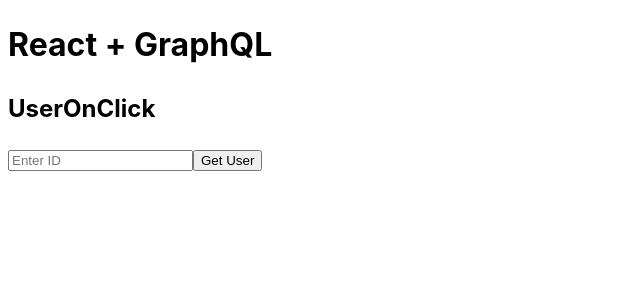
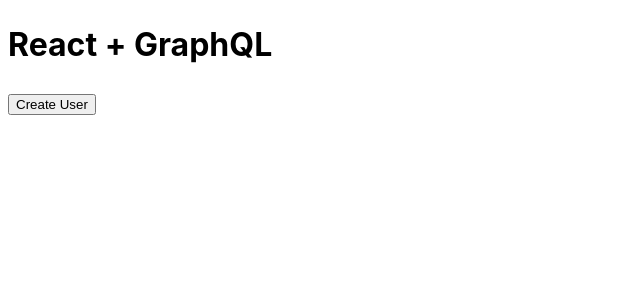
Before and after one commit to golabisib/learnReact, a React (Vite) app in the folder ReactGraphQL/: page / in a window 1280 px wide. Shown: the top 300 px of the page, without its empty margins (0-640 px from the left). Built offline with nearby package versions, Linux system fonts and the light colour scheme.

Commit message:
The useMutation hook is added

```diff
--- a/ReactGraphQL/src/App.jsx
+++ b/ReactGraphQL/src/App.jsx
@@ -1,7 +1,9 @@
 // import User from "./component/User"
 // import Users from "./component/Users"
+// import UserOnClick from "./component/UserOnClick"
 
-import UserOnClick from "./component/UserOnClick"
+import CreateUser from "./component/CreateUser"
+
 
 function App() {
 
@@ -10,7 +12,9 @@
     <h1>React + GraphQL</h1>
     {/* <User /> */}
     {/* <Users /> */}
-    <UserOnClick />
+    {/* <UserOnClick /> */}
+    <CreateUser />
+
     </>
   )
 }
--- /dev/null
+++ b/ReactGraphQL/src/component/CreateUser.jsx
@@ -0,0 +1,14 @@
+import { useMutation } from "@apollo/client"
+import { CREATE_USER } from "../graphql/mutation"
+
+function CreateUser() {
+    const [createUser, {loading, data, error, called}] = useMutation(CREATE_USER);
+    console.log({loading, data, error, called})
+  return (
+    <div>
+        <button type="button" onClick={() => createUser()}>Create User</button>
+    </div>
+  )
+}
+
+export default CreateUser
--- a/ReactGraphQL/src/graphql/mutation.js
+++ b/ReactGraphQL/src/graphql/mutation.js
@@ -0,0 +1,21 @@
+import { gql } from "@apollo/client";
+
+const CREATE_USER = gql`
+    mutation {
+        createUser (
+            input: {
+                name: "Roozbeh"
+                username: "Golabisib"
+                email: "roozbehJangjo@gmail.com"
+                phone: "09024995222"
+            }
+        ) {
+            id,
+            name,
+            email,
+            phone,
+        }
+    }
+`;
+
+export { CREATE_USER }
```
